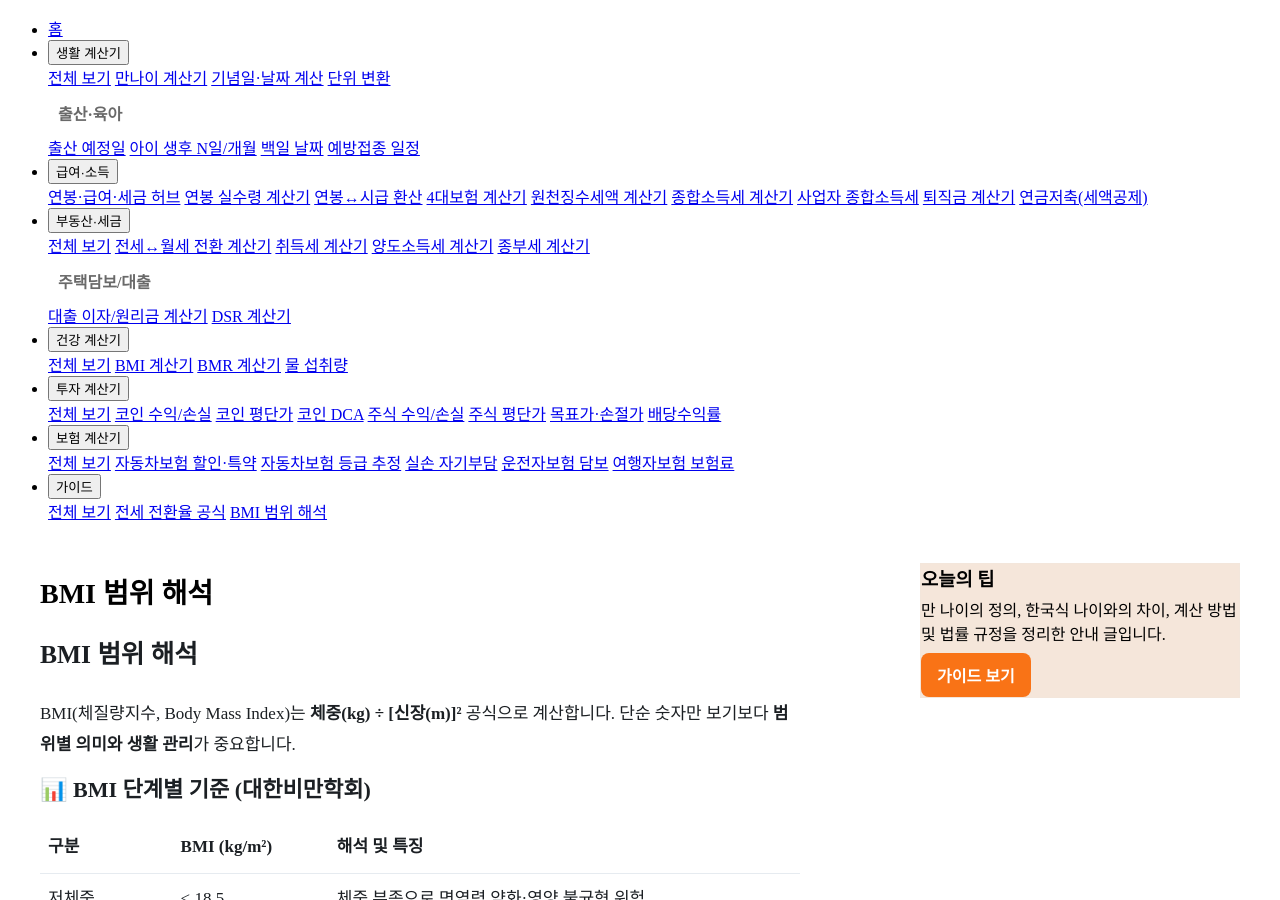
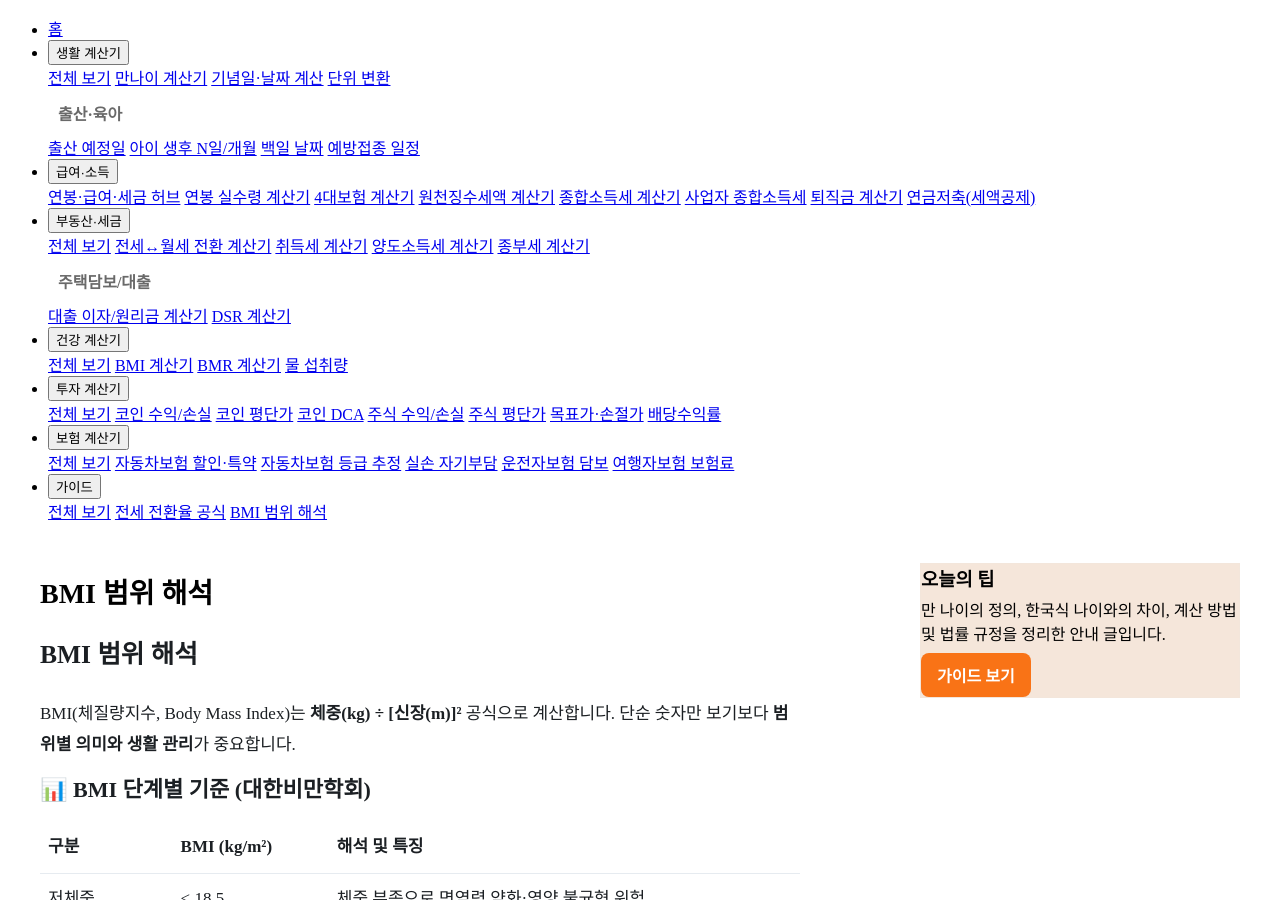
Before and after one commit to khai-lang/LifeCalc, a Jekyll site: the page built from _posts/guide/2025-09-05-bmi-range.md, in a window 1280 px wide and 900 px high. Built offline with Jekyll 4.4.1, drawn with Linux system fonts in a browser that asks for light colours.

Commit message:
Update nav.html

```diff
--- a/_includes/nav.html
+++ b/_includes/nav.html
@@ -22,15 +22,14 @@
     <li class="drop">
       <button type="button" class="nav-parent" aria-expanded="false">급여·소득</button>
       <div class="menu" role="menu" aria-label="급여·소득 하위">
-        <a href="/finance/salary/">연봉·급여·세금 허브</a>
-        <a href="/finance/net-pay/">연봉 실수령 계산기</a>
-        <a href="/finance/salary-hourly/">연봉↔시급 환산</a>
-        <a href="/finance/insurances/">4대보험 계산기</a>
-        <a href="/finance/withholding/">원천징수세액 계산기</a>
-        <a href="/finance/income-tax/">종합소득세 계산기</a>
-        <a href="/finance/biz-income-tax/">사업자 종합소득세</a>
-        <a href="/finance/retirement/">퇴직금 계산기</a>
-        <a href="/finance/pension-savings/">연금저축(세액공제)</a>
+        <a href="/salary/">연봉·급여·세금 허브</a>
+        <a href="/salary/net-pay/">연봉 실수령 계산기</a>
+        <a href="/salary/insurances/">4대보험 계산기</a>
+        <a href="/salary/withholding/">원천징수세액 계산기</a>
+        <a href="/salary/income-tax/">종합소득세 계산기</a>
+        <a href="/salary/biz-income-tax/">사업자 종합소득세</a>
+        <a href="/salary/retirement/">퇴직금 계산기</a>
+        <a href="/salary/pension-savings/">연금저축(세액공제)</a>
       </div>
     </li>
 
```
